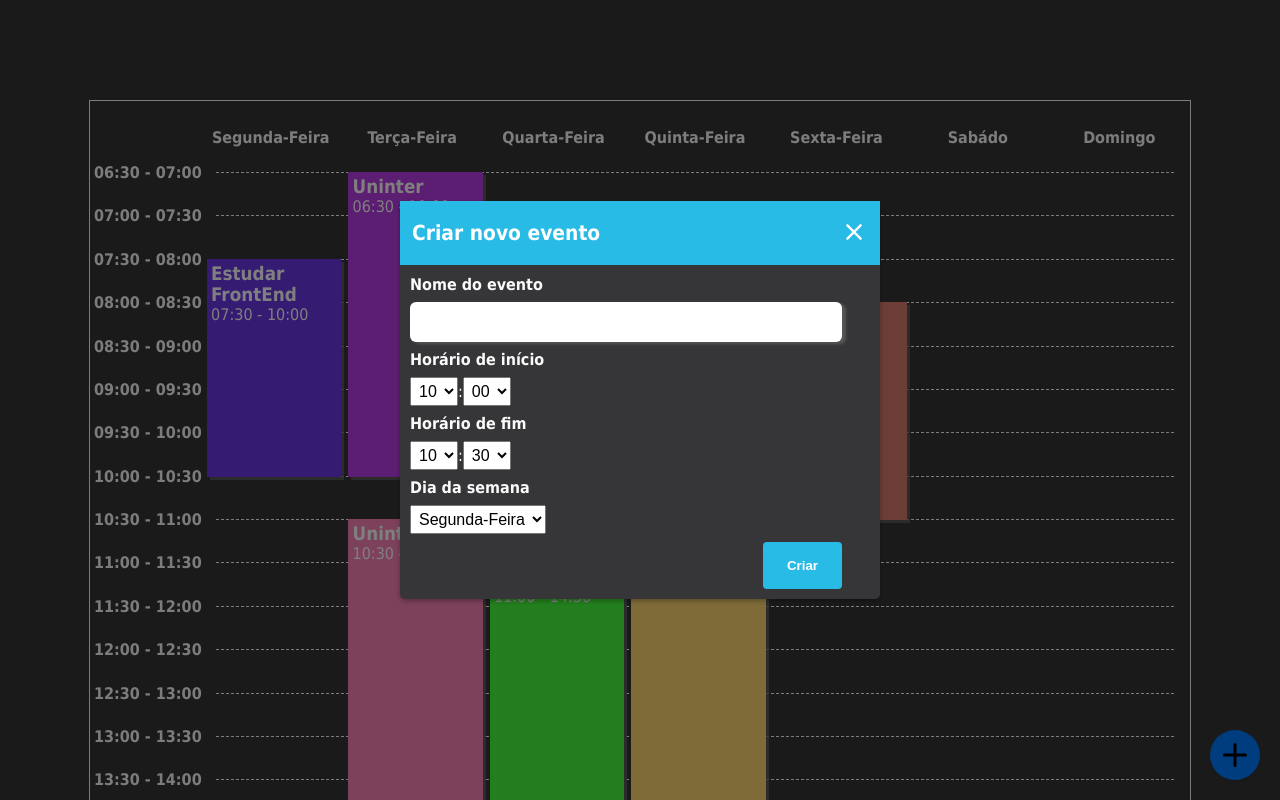
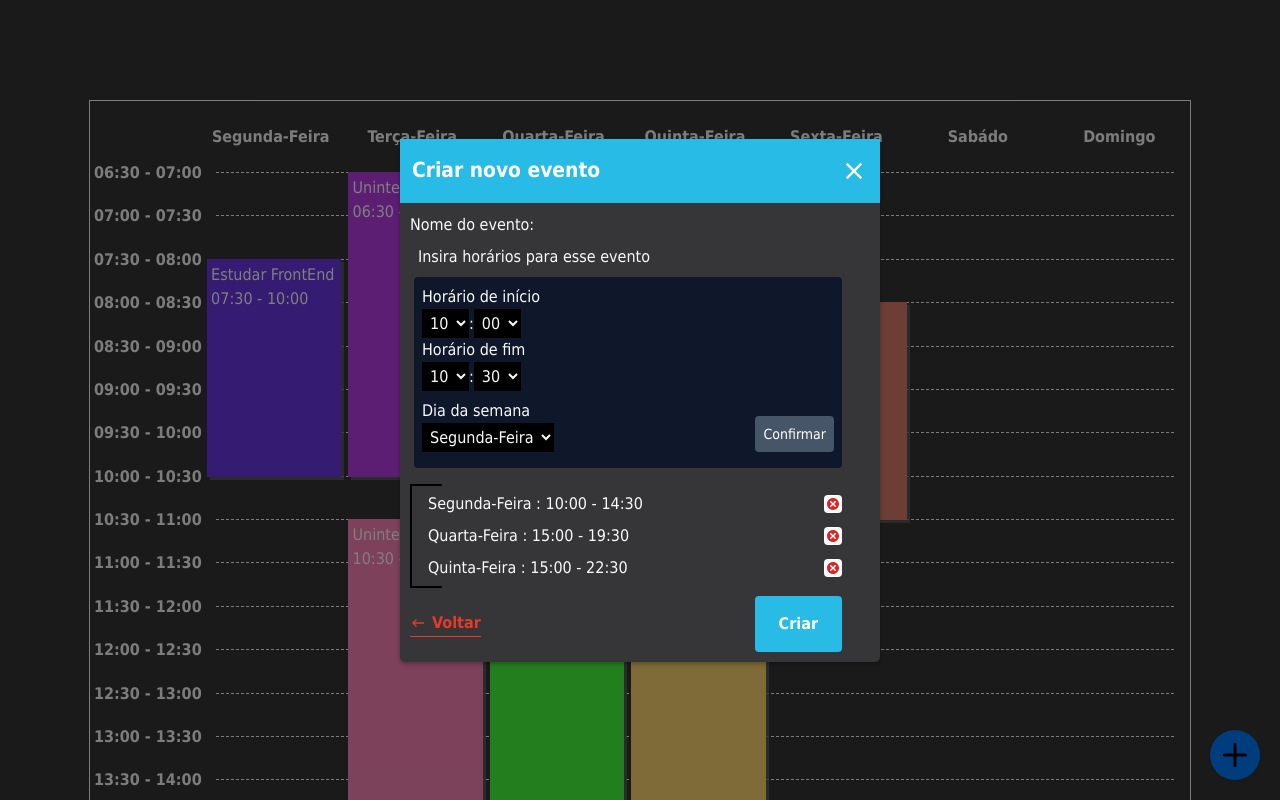
Before and after one commit to GuiDuarte07/routine_app, a Next.js app: page / in a window 1280 px wide. Both pictures are taken after a click on the button 1235 px from the left and 755 px from the top of the page. Shown: the top 800 px of the page. Built offline with nearby package versions, Linux system fonts and the light colour scheme.

Commit message:
new Modal to create a Event with hours

```diff
--- a/package.json
+++ b/package.json
@@ -23,6 +23,7 @@
   "devDependencies": {
     "@typescript-eslint/eslint-plugin": "^6.1.0",
     "@typescript-eslint/parser": "^6.1.0",
+    "autoprefixer": "^10.4.14",
     "eslint": "^8.45.0",
     "eslint-config-next": "^13.4.10",
     "eslint-config-prettier": "^8.8.0",
@@ -33,6 +34,8 @@
     "eslint-plugin-promise": "^6.1.1",
     "eslint-plugin-react": "^7.33.0",
     "eslint-plugin-react-hooks": "^4.6.0",
-    "prettier": "^3.0.0"
+    "postcss": "^8.4.27",
+    "prettier": "^3.0.0",
+    "tailwindcss": "^3.3.3"
   }
 }
--- /dev/null
+++ b/postcss.config.js
@@ -0,0 +1,6 @@
+module.exports = {
+  plugins: {
+    tailwindcss: {},
+    autoprefixer: {},
+  },
+}
--- /dev/null
+++ b/src/app/global.css
@@ -0,0 +1,3 @@
+@tailwind base;
+@tailwind components;
+@tailwind utilities;
--- a/src/app/layout.tsx
+++ b/src/app/layout.tsx
@@ -5,6 +5,7 @@ import GlobalStyles, { darkTheme, lightTheme } from '@/style/GlobalStyle'
 import type { Metadata } from 'next'
 import { useState } from 'react'
 import { ThemeProvider } from 'styled-components'
+import "./global.css"
 /* import { Inter } from 'next/font/google' */
 
 /* const inter = Inter({ subsets: ['latin'] }) */
--- a/src/components/CreateEvent/index.tsx
+++ b/src/components/CreateEvent/index.tsx
@@ -1,70 +1,118 @@
 import { styled } from "styled-components"
 import Modal from "../Modal"
-import HourPicker from "../HourPicker";
-import WeekdayPicker from "../DayPicker";
-import { FormContainer, InputText, PrimaryButton } from "./style";
-import { useState } from "react";
-import { useRoutine } from "@/lib/context/routines";
-import { EnumDiasDaSemanas, translateToAbbreviationWeekDays } from "@/utils/weakDays";
+import HourPicker from "../HourPicker"
+import WeekdayPicker from "../DayPicker"
+import { FormContainer, InputText, PrimaryButton, SecundaryButton } from "./style"
+import { useState } from "react"
+import { useRoutine } from "@/lib/context/routines"
+import { EnumDiasDaSemanas, translateToAbbreviationWeekDays } from "@/utils/weakDays"
+import { MdOutlineKeyboardBackspace } from "react-icons/md"
+import { TiDelete } from "react-icons/ti"
 
 interface ICreateEvent {
   isOpen: boolean
   onClose: () => void
 }
 
-export const CreateEvent = ({isOpen, onClose}: ICreateEvent) => {
+export const CreateEvent = ({ isOpen, onClose }: ICreateEvent) => {
+  const [step, setStep] = useState<0 | 1>(1)
+
   const [title, setTitle] = useState("")
+  const [color, setColor] = useState("#FFFFFF")
+
   const [startHour, setStartHour] = useState("10")
   const [startMinute, setStartMinue] = useState("00")
   const [endHour, setEndHour] = useState("10")
   const [endMinute, setEndMinute] = useState("30")
   const [weekDay, setWeekDay] = useState<EnumDiasDaSemanas>(EnumDiasDaSemanas.SEGUNDA)
 
+  const [hours, setHours] = useState([{startHour: "10:00", endHour: "14:30", day: EnumDiasDaSemanas.SEGUNDA}, {startHour: "15:00", endHour: "19:30", day: EnumDiasDaSemanas.QUARTA}, {startHour: "15:00", endHour: "22:30", day: EnumDiasDaSemanas.QUINTA}])
+
   const newEvent = useRoutine(state => state.addNewEvent)
 
   function onSubmit(e: React.FormEvent<HTMLFormElement>) {
     e.preventDefault()
 
-    try {
+    /* NEED TO REBUILD */
+    /* try {
       newEvent({
-        id: Math.ceil(Math.random()*10000),
+        id: Math.ceil(Math.random() * 10000),
         day: translateToAbbreviationWeekDays[weekDay],
         startHour: `${startHour}:${startMinute}`,
         endHour: `${endHour}:${endMinute}`,
         title
       })
-    } catch(error: any) {
+    } catch (error: any) {
       console.error(error.cause, error.message)
-    }
+    } */
 
   }
 
   return (
     <Modal title="Criar novo evento" isOpen={isOpen} onClose={onClose}>
       <FormContainer onSubmit={onSubmit}>
+        {step === 0 && <>
           <label htmlFor="eventName">
             Nome do evento
           </label>
-        <InputText value={title} onChange={(e) => setTitle(e.target.value)} id="eventName"/>
+          <InputText value={title} onChange={(e) => setTitle(e.target.value)} id="eventName" />
+          <label htmlFor="colorName">
+            Cor do evento
+          </label>
+          <input type="color" value={color} onChange={(e) => setColor(e.target.value)}/>
+          <PrimaryButton onClick={() => setStep(1)}>Próximo</PrimaryButton>
+        </>
+        }
 
+        {step === 1 && <>
+            <h3>Nome do evento: <span style={{color: color}}>{title}</span></h3>
+            <h4 className="ml-2">Insira horários para esse evento</h4>
+            <div className="flex flex-col ml-1 bg-slate-900 p-2 rounded mb-2">
               <label htmlFor="startHour">
                 Horário de início
               </label>
-        <HourPicker selectedHour={startHour} selectedMinute={startMinute} setSelectedHour={setStartHour} setSelectedMinute={setStartMinue}/>
+              <HourPicker selectedHour={startHour} selectedMinute={startMinute} setSelectedHour={setStartHour} setSelectedMinute={setStartMinue} />
 
               <label htmlFor="endHour">
                 Horário de fim
               </label>
-        <HourPicker selectedHour={endHour} selectedMinute={endMinute} setSelectedHour={setEndHour} setSelectedMinute={setEndMinute}/>
+              <HourPicker selectedHour={endHour} selectedMinute={endMinute} setSelectedHour={setEndHour} setSelectedMinute={setEndMinute} />
 
-        <label>
+              <div className="flex w-full py-2 justify-between items-end">
+                <div>
+                  <label htmlFor="weekDay">
                   Dia da semana
                 </label>
-        <WeekdayPicker selectWeekday={weekDay} setSelectWeekday={setWeekDay}/>
+                <WeekdayPicker selectWeekday={weekDay} setSelectWeekday={setWeekDay} />
+                </div>
+                <button className="p-2 rounded text-white bg-slate-600 text-sm cursor-pointer">
+                  Confirmar
+                </button>
+              </div>
+            </div>
 
-        <div style={{display: "flex", justifyContent: "end"}}>
+            <div style={{gridTemplateColumns: "10px 1fr"}} className="grid">
+              <div className="w-8 h-full border-l-2 border-y-2 border-black border-solid"></div>
+              <div className="py-1">
+                {hours?.map(({day, startHour, endHour}) =>
+                  <div className="ml-2 flex justify-between items-center py-1" key={day+startHour+endHour}>
+                    <p className="text-base">
+                    <span>{day}</span> : <span>{startHour}</span> - <span>{endHour}</span>
+                    </p>
+                    <button type="button" className="cursor-pointer "><TiDelete size={18} className="text-red-600 bg-white rounded"/></button>
+                  </div>
+                )}
+              </div>
+            </div>
+
+            <div style={{ display: "flex", justifyContent: "space-between", alignItems: "center" }}>
+              <SecundaryButton type="button" onClick={() => setStep(0)}>
+                <MdOutlineKeyboardBackspace size={16} /> Voltar
+                </SecundaryButton>
               <PrimaryButton type="submit">Criar</PrimaryButton>
             </div>
+          </>
+        }
       </FormContainer>
     </Modal>
   )
--- a/src/components/CreateEvent/style.tsx
+++ b/src/components/CreateEvent/style.tsx
@@ -1,14 +1,14 @@
-import { styled } from "styled-components";
+import { styled } from "styled-components"
 
 export const InputText = styled.input`
-  background-color: white;
+  background-color: black;
   width: 100%;
   height: 40px;
   border-radius: 6px;
   box-shadow: 4px 2px 3px 0px rgba(97, 96, 96, 0.8);
   padding-left: 8px;
   font-size: 1rem;
-`;
+`
 
 export const FormContainer = styled.form`
   width: 90%;
@@ -30,3 +30,14 @@ export const PrimaryButton = styled.button`
   font-weight: bold;
   border-radius: 4px;
 `
+
+export const SecundaryButton = styled.button`
+  color: rgb(229, 59, 39);
+  font-weight: bold;
+  display: flex;
+  align-items: center;
+  justify-content: start;
+  padding-bottom: 1px;
+  border-bottom: 1px solid rgb(229, 59, 39);
+  gap: 6px;
+`
--- a/src/components/HourPicker/style.tsx
+++ b/src/components/HourPicker/style.tsx
@@ -1,8 +1,9 @@
-import { styled } from "styled-components";
+import { styled } from "styled-components"
 
 export const SelectHour = styled.select`
   padding: 4px;
   font-size: 1rem;
   font-weight: 500;
   cursor: pointer;
+  background-color: black;
 `
--- /dev/null
+++ b/tailwind.config.js
@@ -0,0 +1,12 @@
+/** @type {import('tailwindcss').Config} */
+module.exports = {
+  content: [
+    './src/pages/**/*.{js,ts,jsx,tsx,mdx}',
+    './src/components/**/*.{js,ts,jsx,tsx,mdx}',
+    './src/app/**/*.{js,ts,jsx,tsx,mdx}',
+  ],
+  theme: {
+    extend: {},
+  },
+  plugins: [],
+}
```
Also changed, not shown: src/app/style.tsx (+4 -4 lines), src/components/HourPicker/index.tsx (+11 -11 lines), .eslintrc.json, 1 other file (tests, documents, lock files or other folders). Lines whose indentation alone changed are shown as unchanged.
